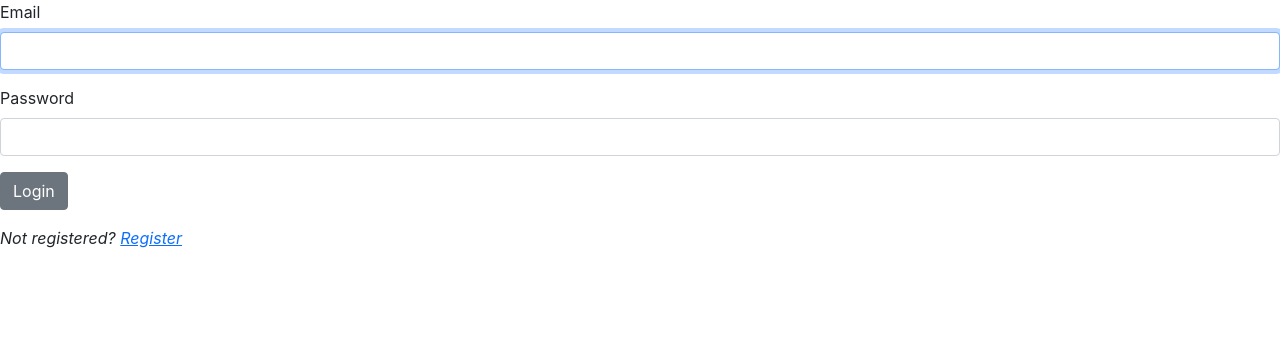
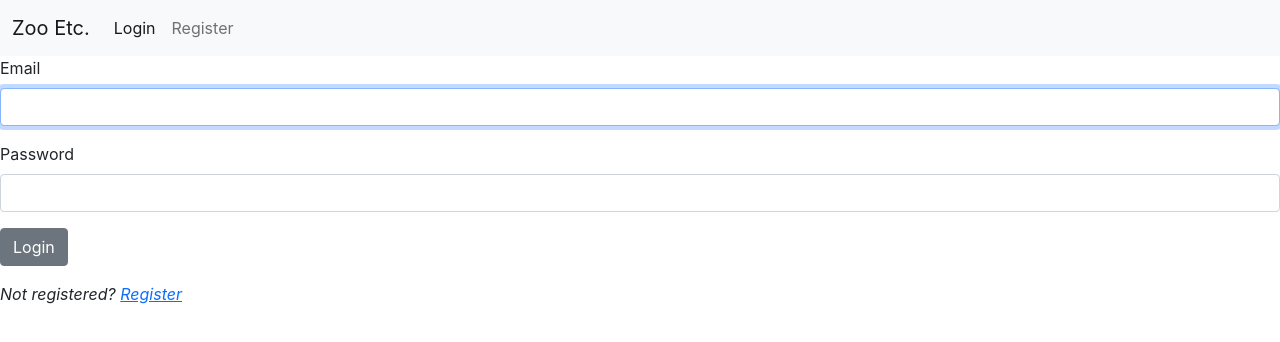
Before and after one commit to laurafurnivall/ZooEtc, a React (Create React App) app in the folder Client/zooetc/: page /login in a window 1280 px wide. Shown: the top 342 px of the page. Built offline with nearby package versions, Linux system fonts and the light colour scheme; no server answers.

Commit message:
Working set up of app

```diff
--- a/Client/zooetc/src/components/ApplicationViews.js
+++ b/Client/zooetc/src/components/ApplicationViews.js
@@ -2,6 +2,7 @@ import React from "react";
 import { Routes, Route, Navigate } from "react-router-dom";
 import Login from "./Login";
 import Register from "./Register";
+import LandingPage from "./LandingPage";
 
 export default function ApplicationViews({ isLoggedIn, userProfile }) {
     return (
@@ -10,12 +11,12 @@ export default function ApplicationViews({ isLoggedIn, userProfile }) {
                 <Route path="/">
                     <Route
                         index
-                        element={isLoggedIn ? <Hello /> : <Navigate to="/login" />}
+                        element={isLoggedIn ? <LandingPage /> : <Navigate to="/login" />}
                     />
                     <Route path="login" element={<Login />} />
                     <Route path="register" element={<Register />} />
                     <Route path="*" element={<p>Whoops, nothing here...</p>} />
-                </Route>
+                    </Route>
             </Routes>
         </main>
     );
--- a/Client/zooetc/src/components/Header.js
+++ b/Client/zooetc/src/components/Header.js
@@ -1,3 +1,57 @@
-export default function Header ({isLoggedIn, userProfile}) {
-    return <></>
+import React, { useState } from 'react';
+import { NavLink as RRNavLink } from "react-router-dom";
+import {
+  Collapse,
+  Navbar,
+  NavbarToggler,
+  NavbarBrand,
+  Nav,
+  NavItem,
+  NavLink
+} from 'reactstrap';
+import { logout } from '../modules/authmanager';
+
+export default function Header({ isLoggedIn, userProfile }) {
+  const [isOpen, setIsOpen] = useState(false);
+  const toggle = () => setIsOpen(!isOpen);
+
+  return (
+    <div>
+      <Navbar color="light" light expand="md">
+        <NavbarBrand tag={RRNavLink} to="/">Zoo Etc.</NavbarBrand>
+        <NavbarToggler onClick={toggle} />
+        <Collapse isOpen={isOpen} navbar>
+          <Nav className="mr-auto" navbar>
+            { /* When isLoggedIn === true, we will render the Home link */}
+            {isLoggedIn &&
+              <NavItem>
+                <NavLink tag={RRNavLink} to="/">Home</NavLink>
+              </NavItem>
+            }
+          </Nav>
+          <Nav navbar>
+            {isLoggedIn &&
+              <>
+                <NavItem>
+                  <a aria-current="page" className="nav-link"
+                    style={{ cursor: "pointer" }} onClick={logout}>Logout</a>
+                </NavItem>
+              </>
+            }
+            {!isLoggedIn &&
+              <>
+                <NavItem>
+                  <NavLink tag={RRNavLink} to="/login">Login</NavLink>
+                </NavItem>
+                <NavItem>
+                  <NavLink tag={RRNavLink} to="/register">Register</NavLink>
+                </NavItem>
+
+              </>
+            }
+          </Nav>
+        </Collapse>
+      </Navbar>
+    </div>
+  );
 }
--- /dev/null
+++ b/Client/zooetc/src/components/LandingPage.js
@@ -0,0 +1,14 @@
+import React from "react";
+
+export default function LandingPage() {
+  return (
+    <span style={{
+      position: "fixed",
+      left: 0,
+      right: 0,
+      top: "50%",
+      marginTop: "-0.5rem",
+      textAlign: "center",
+    }}>hello</span>
+  );
+}
--- a/Client/zooetc/src/modules/authmanager.js
+++ b/Client/zooetc/src/modules/authmanager.js
@@ -1,7 +1,7 @@
 import firebase from "firebase/app";
 import "firebase/auth";
 
-const _apiUrl = "/api/users";
+const _apiUrl = "/api/Users";
 
 const _doesUserExist = (firebaseUserId) => {
   return getToken().then((token) =>
```
